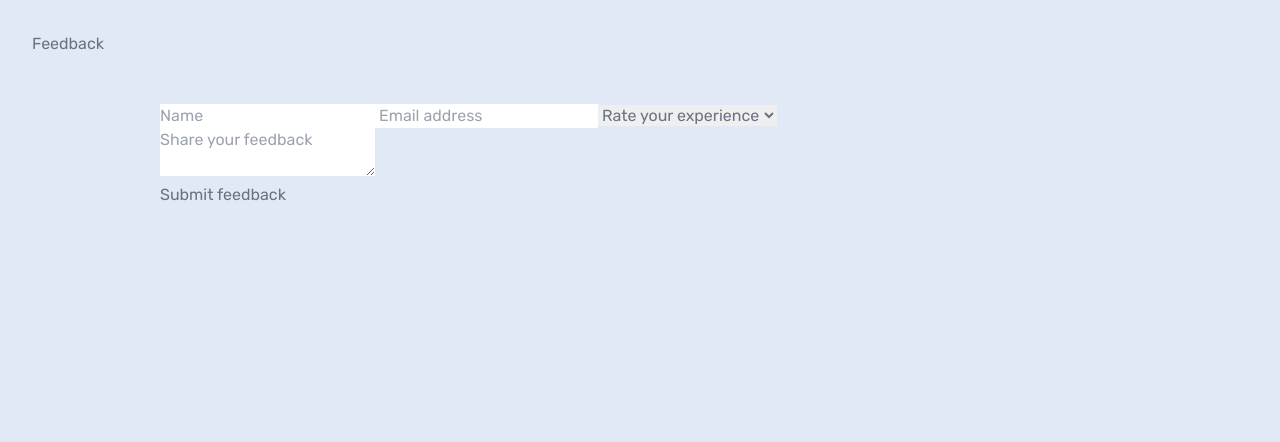
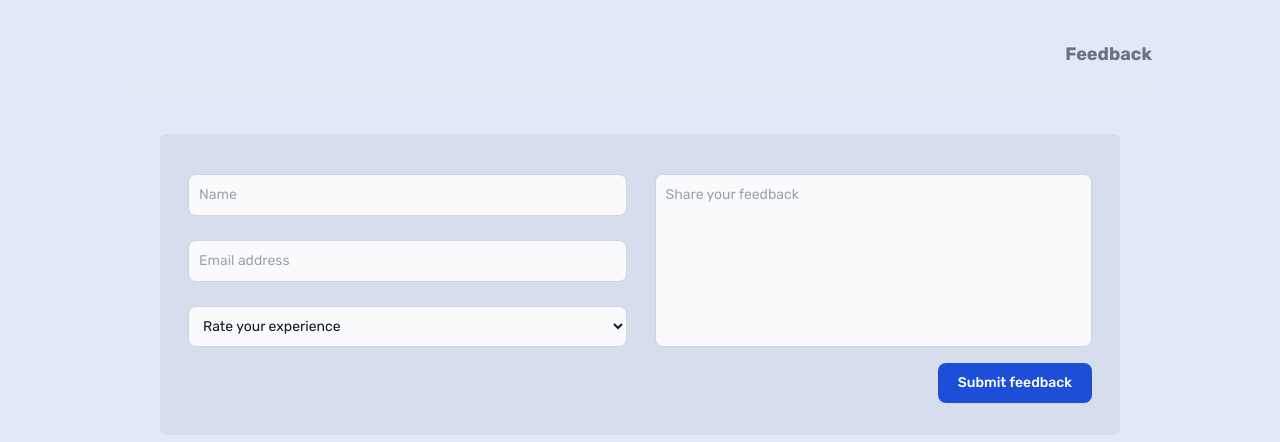
Before and after one commit to michelleTagarino/CustomerFeedbackForm, a Next.js app: page / in a window 1280 px wide. Shown: the top 442 px of the page. Built offline with nearby package versions, Linux system fonts and the light colour scheme.

Commit message:
Style form and nav components

```diff
--- a/src/app/components/navbar/Navbar.tsx
+++ b/src/app/components/navbar/Navbar.tsx
@@ -3,6 +3,8 @@ import React from 'react';
 
 export default function Navbar() {
   return (
-    <Link data-cy="link-feedback" href="/feedback">Feedback</Link>
+    <nav>
+      <Link data-cy="link-feedback" href="/feedback">Feedback</Link>
+    </nav>
   );
 }
--- a/src/styles/globals.css
+++ b/src/styles/globals.css
@@ -519,6 +519,74 @@ video {
   --tw-backdrop-saturate:  ;
   --tw-backdrop-sepia:  ;
 }
+.container {
+  width: 100%;
+}
+@media (min-width: 640px) {
+
+  .container {
+    max-width: 640px;
+  }
+}
+@media (min-width: 768px) {
+
+  .container {
+    max-width: 768px;
+  }
+}
+@media (min-width: 1024px) {
+
+  .container {
+    max-width: 1024px;
+  }
+}
+@media (min-width: 1280px) {
+
+  .container {
+    max-width: 1280px;
+  }
+}
+@media (min-width: 1536px) {
+
+  .container {
+    max-width: 1536px;
+  }
+}
+/* nav styles */
+nav {
+  margin-top: 2.5rem;
+  margin-bottom: 2.5rem;
+  margin-left: auto;
+  margin-right: auto;
+  display: flex;
+  max-width: 64rem;
+  align-items: center;
+  justify-content: flex-end;
+  gap: 1.5rem;
+  border-bottom-width: 2px;
+  --tw-border-opacity: 1;
+  border-color: rgb(229 231 235 / var(--tw-border-opacity));
+  padding-bottom: 1rem;
+}
+nav a, nav span {
+  font-size: 1.125rem;
+  line-height: 1.75rem;
+  font-weight: 700;
+  --tw-text-opacity: 1;
+  color: rgb(107 114 128 / var(--tw-text-opacity));
+}
+nav a:hover,
+  nav a.active {
+  --tw-text-opacity: 1;
+  color: rgb(12 17 66 / var(--tw-text-opacity));
+}
+main nav {
+  border-width: 0px;
+}
+/* chart styles */
+.line-chart {
+    margin: 2rem 0;
+  }
 .my-5 {
   margin-top: 1.25rem;
   margin-bottom: 1.25rem;
@@ -561,6 +629,172 @@ video {
   font-size: 0.875rem;
   line-height: 1.5rem;
 }
+/* form styles */
+form {
+  display: block;
+  min-width: -moz-fit-content;
+  min-width: fit-content;
+  border-radius: 0.375rem;
+  background-color: rgb(12 17 66 / var(--tw-bg-opacity));
+  --tw-bg-opacity: 0.05;
+  padding-left: 1.75rem;
+  padding-right: 1.75rem;
+  padding-top: 1rem;
+  padding-bottom: 2rem;
+}
+form input,
+  form textarea,
+  form select {
+  margin-top: 1.5rem;
+  display: block;
+  width: 100%;
+  border-radius: 0.5rem;
+  border-width: 1px;
+  --tw-border-opacity: 1;
+  border-color: rgb(209 213 219 / var(--tw-border-opacity));
+  --tw-bg-opacity: 1;
+  background-color: rgb(249 250 251 / var(--tw-bg-opacity));
+  padding: 0.625rem;
+  font-size: 0.875rem;
+  line-height: 1.25rem;
+  --tw-text-opacity: 1;
+  color: rgb(17 24 39 / var(--tw-text-opacity));
+}
+form input:focus,
+  form textarea:focus,
+  form select:focus {
+  --tw-border-opacity: 1;
+  border-color: rgb(59 130 246 / var(--tw-border-opacity));
+  --tw-ring-opacity: 1;
+  --tw-ring-color: rgb(59 130 246 / var(--tw-ring-opacity));
+}
+@media (prefers-color-scheme: dark) {
+
+  form input,
+  form textarea,
+  form select {
+    --tw-border-opacity: 1;
+    border-color: rgb(209 213 219 / var(--tw-border-opacity));
+    --tw-bg-opacity: 1;
+    background-color: rgb(249 250 251 / var(--tw-bg-opacity));
+    --tw-text-opacity: 1;
+    color: rgb(17 24 39 / var(--tw-text-opacity));
+  }
+
+  form input::-moz-placeholder, form textarea::-moz-placeholder, form select::-moz-placeholder {
+    --tw-placeholder-opacity: 1;
+    color: rgb(209 213 219 / var(--tw-placeholder-opacity));
+  }
+
+  form input::placeholder,
+  form textarea::placeholder,
+  form select::placeholder {
+    --tw-placeholder-opacity: 1;
+    color: rgb(209 213 219 / var(--tw-placeholder-opacity));
+  }
+
+  form input:focus,
+  form textarea:focus,
+  form select:focus {
+    --tw-border-opacity: 1;
+    border-color: rgb(59 130 246 / var(--tw-border-opacity));
+    --tw-ring-opacity: 1;
+    --tw-ring-color: rgb(59 130 246 / var(--tw-ring-opacity));
+  }
+}
+form select {
+  --tw-text-opacity: 1;
+  color: rgb(17 24 39 / var(--tw-text-opacity));
+}
+form select::-moz-placeholder {
+  --tw-placeholder-opacity: 1;
+  color: rgb(209 213 219 / var(--tw-placeholder-opacity));
+}
+form select::placeholder {
+  --tw-placeholder-opacity: 1;
+  color: rgb(209 213 219 / var(--tw-placeholder-opacity));
+}
+form textarea {
+    resize: none;
+    flex: 1;
+  }
+form button {
+  margin-left: auto;
+  display: block;
+  width: 100%;
+  border-radius: 0.5rem;
+  --tw-bg-opacity: 1;
+  background-color: rgb(29 78 216 / var(--tw-bg-opacity));
+  padding-left: 1.25rem;
+  padding-right: 1.25rem;
+  padding-top: 0.625rem;
+  padding-bottom: 0.625rem;
+  text-align: center;
+  font-size: 0.875rem;
+  line-height: 1.25rem;
+  font-weight: 500;
+  --tw-text-opacity: 1;
+  color: rgb(255 255 255 / var(--tw-text-opacity));
+}
+form button:focus {
+  outline: 2px solid transparent;
+  outline-offset: 2px;
+  --tw-ring-offset-shadow: var(--tw-ring-inset) 0 0 0 var(--tw-ring-offset-width) var(--tw-ring-offset-color);
+  --tw-ring-shadow: var(--tw-ring-inset) 0 0 0 calc(4px + var(--tw-ring-offset-width)) var(--tw-ring-color);
+  box-shadow: var(--tw-ring-offset-shadow), var(--tw-ring-shadow), var(--tw-shadow, 0 0 #0000);
+  --tw-ring-opacity: 1;
+  --tw-ring-color: rgb(147 197 253 / var(--tw-ring-opacity));
+}
+@media (prefers-color-scheme: dark) {
+
+  form button {
+    --tw-bg-opacity: 1;
+    background-color: rgb(37 99 235 / var(--tw-bg-opacity));
+  }
+
+  form button:hover {
+    --tw-bg-opacity: 1;
+    background-color: rgb(29 78 216 / var(--tw-bg-opacity));
+  }
+
+  form button:focus {
+    --tw-ring-opacity: 1;
+    --tw-ring-color: rgb(30 64 175 / var(--tw-ring-opacity));
+  }
+}
+@media (min-width: 640px) {
+
+  form button {
+    width: auto;
+  }
+}
+form label span {
+    display: flex;
+    align-items: center;
+    gap: 0.5rem;
+    font-size: 10px;
+  }
+form label span.error {
+    margin: 0;
+    font-size: 10px;
+  }
+form .container {
+    display: flex;
+    margin-bottom: 1rem;
+    gap: 1.75rem;
+  }
+form .container--left,
+  form .container--right {
+    display: flex;
+    flex-direction: column;
+    flex-grow: 1;
+  }
+@media (max-width: 640px) {
+    form .container {
+      flex-direction: column;
+      gap: 0;
+    }
+  }
 
 :root {
   min-height: 100vh;
--- a/src/styles/tailwind.css
+++ b/src/styles/tailwind.css
@@ -1,4 +1,5 @@
 @tailwind base;
+@tailwind components;
 @tailwind utilities;
 
 :root {
@@ -48,4 +49,88 @@
   .card p {
     @apply my-4 text-sm leading-6;
   }
+
+  /* form styles */
+  form {
+    @apply
+      pt-4 pb-8 px-7
+      bg-primary
+      bg-opacity-5
+      rounded-md
+      block
+      min-w-fit;
+  }
+  form input,
+  form textarea,
+  form select {
+    @apply
+      mt-6 bg-gray-50 border border-gray-300 text-gray-900 text-sm rounded-lg focus:ring-blue-500 focus:border-blue-500 block w-full p-2.5 dark:bg-gray-50 dark:border-gray-300 dark:placeholder-gray-300 dark:text-gray-900 dark:focus:ring-blue-500 dark:focus:border-blue-500;
+  }
+  form select {
+    @apply
+      text-gray-900 placeholder-gray-300;
+  }
+  form textarea {
+    resize: none;
+    flex: 1;
+  }
+  form button {
+    @apply
+      block ml-auto text-white bg-blue-700 focus:ring-4 focus:outline-none focus:ring-blue-300 font-medium rounded-lg text-sm w-full sm:w-auto px-5 py-2.5 text-center dark:bg-blue-600 dark:hover:bg-blue-700 dark:focus:ring-blue-800;
+  }
+  form label span {
+    display: flex;
+    align-items: center;
+    gap: 0.5rem;
+    font-size: 10px;
+  }
+  form label span.error {
+    margin: 0;
+    font-size: 10px;
+  }
+  form .container {
+    display: flex;
+    margin-bottom: 1rem;
+    gap: 1.75rem;
+  }
+  form .container--left,
+  form .container--right {
+    display: flex;
+    flex-direction: column;
+    flex-grow: 1;
+  }
+
+  @media (max-width: 640px) {
+    form .container {
+      flex-direction: column;
+      gap: 0;
+    }
+  }
 }
+
+@layer components {
+  /* nav styles */
+  nav {
+    @apply
+      pb-4
+      border-b-2 border-gray-200
+      flex items-center gap-6
+      my-10 mx-auto
+      max-w-5xl justify-end;
+  }
+  nav a, nav span {
+    @apply font-bold text-gray-500 text-lg;
+  }
+  nav a:hover,
+  nav a.active {
+    @apply text-primary;
+  }
+  main nav {
+    @apply border-0;
+  }
+
+  /* chart styles */
+  .line-chart {
+    margin: 2rem 0;
+  }
+}
```
